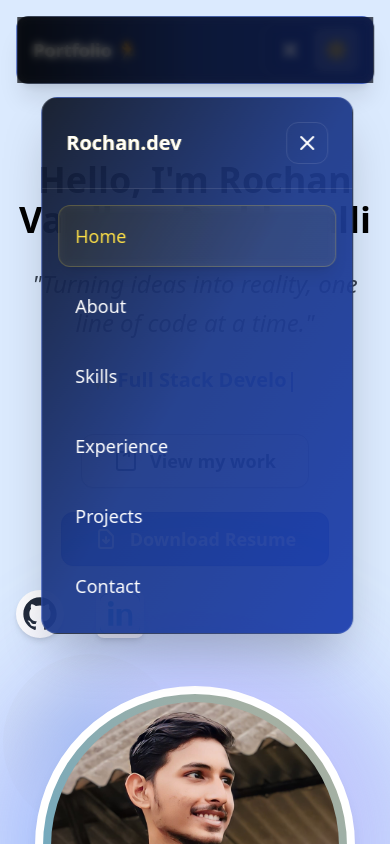
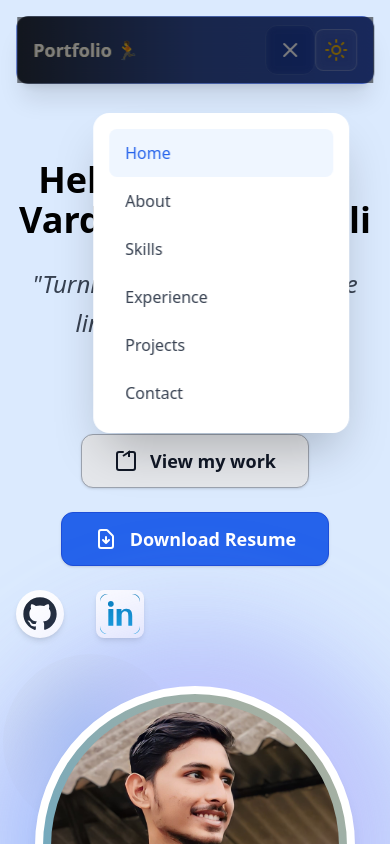
Before and after one commit to Rochan09/Portfolio, a React (Vite) app: page /#about in a window 390 px wide. Both pictures are taken after a click on the button 289 px from the left and 50 px from the top of the page. Shown: the top 844 px of the page. Built offline with nearby package versions, Linux system fonts and the light colour scheme.

Commit message:
Navbar updated

```diff
--- a/src/components/Navigation.tsx
+++ b/src/components/Navigation.tsx
@@ -30,11 +30,15 @@ const Navigation: React.FC<NavigationProps> = ({ activeSection, onSectionChange,
   }, [isMenuOpen]);
 
   const handleNavClick = (sectionId: string) => {
-    // Add smooth scroll behavior
+    // Use instant scrolling for faster navigation
     const element = document.getElementById(sectionId);
     if (element) {
+      // Check if user prefers reduced motion or if it's mobile
+      const prefersReducedMotion = window.matchMedia('(prefers-reduced-motion: reduce)').matches;
+      const isMobile = window.innerWidth <= 1024;
+
       element.scrollIntoView({
-        behavior: 'smooth',
+        behavior: (prefersReducedMotion || isMobile) ? 'auto' : 'smooth',
         block: 'start',
         inline: 'nearest'
       });
@@ -86,57 +90,55 @@ const Navigation: React.FC<NavigationProps> = ({ activeSection, onSectionChange,
       {/* Mobile Menu Button - Right Side */}
       <button
         onClick={() => setIsMenuOpen(!isMenuOpen)}
-        className="md:hidden text-white dark:text-gray-200 p-3 hover:bg-white/10 dark:hover:bg-black/20 rounded-xl transition-all duration-500 transform hover:scale-105 hover:rotate-180 backdrop-blur-sm border border-white/10 dark:border-gray-600/20"
+        className="md:hidden text-white dark:text-gray-200 p-3 hover:bg-white/10 dark:hover:bg-black/20 rounded-xl transition-all duration-200 transform hover:scale-105 hover:rotate-180 backdrop-blur-sm border border-white/10 dark:border-gray-600/20"
         aria-label="Toggle menu"
       >
-        {isMenuOpen ? <X className="h-6 w-6 transition-transform duration-300" /> : <Menu className="h-6 w-6 transition-transform duration-300" />}
+        {isMenuOpen ? <X className="h-6 w-6 transition-transform duration-150" /> : <Menu className="h-6 w-6 transition-transform duration-150" />}
       </button>
 
-      {/* Mobile Menu - Slides from Top Left */}
+      {/* Mobile Menu - Clean White Card Style */}
       {isMenuOpen && (
         <div className="md:hidden fixed inset-0 z-[9999]">
           {/* Backdrop Overlay */}
           <div
-            className="absolute inset-0 bg-black/60 backdrop-blur-sm transition-all duration-500 ease-out"
+            className="absolute inset-0 bg-black/50 transition-all duration-200 ease-out"
             onClick={() => setIsMenuOpen(false)}
           />
 
-          {/* Menu Content - Slides Down from Top Left */}
-          <div className="absolute top-20 left-6 w-80 max-w-[80vw] bg-gradient-to-br from-gray-900/95 via-blue-900/95 to-blue-800/95 dark:from-gray-800/95 dark:via-gray-900/95 dark:to-black/95 backdrop-blur-xl border border-white/10 dark:border-gray-600/20 rounded-2xl shadow-2xl transform transition-all duration-500 ease-out animate-[slideDownFromTopLeft_0.5s_ease-out_forwards] origin-top-left">
-            {/* Header */}
-            <div className="flex justify-between items-center p-6 border-b border-white/10 dark:border-gray-600/20">
-              <h3 className="text-white dark:text-gray-200 font-semibold text-xl bg-gradient-to-r from-yellow-300 to-yellow-400 bg-clip-text text-transparent transition-all duration-300">Rochan.dev</h3>
+          {/* Menu Content - Clean White Card positioned right */}
+          <div className="absolute top-24 right-6 w-64 bg-white dark:bg-gray-800 rounded-2xl shadow-2xl transition-all duration-250 ease-out animate-[slideDownRight_0.25s_ease-out_forwards] origin-top-right">
+            {/* Close button in top right */}
+            <div className="absolute top-3 right-3">
               <button
                 onClick={() => setIsMenuOpen(false)}
-                className="text-white dark:text-gray-200 p-2 hover:bg-white/10 dark:hover:bg-black/20 rounded-xl transition-all duration-500 transform hover:scale-105 hover:rotate-90 border border-white/10 dark:border-gray-600/20"
+                className="text-gray-600 dark:text-gray-400 p-1 hover:bg-gray-100 dark:hover:bg-gray-700 rounded-lg transition-all duration-200"
                 aria-label="Close menu"
               >
-                <X className="h-6 w-6 transition-transform duration-300" />
+                <X className="h-5 w-5" />
               </button>
             </div>
 
-            {/* Navigation Items */}
-            <nav className="flex flex-col p-4 space-y-2">
+            {/* Navigation Items - Clean List Style */}
+            <nav className="flex flex-col py-4 px-2">
               {navItems.map((item, index) => {
                 const isActive = activeSection === item.id;
                 return (
                   <button
                     key={item.id}
                     onClick={() => handleNavClick(item.id)}
-                    className={`text-left p-4 rounded-xl transition-all duration-500 ${
+                    className={`text-left py-3 px-4 mx-2 rounded-lg transition-all duration-200 text-base font-medium ${
                       isActive
-                        ? 'text-yellow-300 bg-gradient-to-r from-yellow-400/10 to-yellow-300/10 border border-yellow-300/20 shadow-lg backdrop-blur-sm scale-[1.02]'
-                        : 'text-white dark:text-gray-200 border border-transparent'
+                        ? 'text-blue-600 dark:text-blue-400 bg-blue-50 dark:bg-blue-900/20'
+                        : 'text-gray-700 dark:text-gray-300 hover:bg-gray-50 dark:hover:bg-gray-700/50'
                     }`}
                     style={{
-                      transitionDelay: `${index * 100}ms`,
-                      animationDelay: `${(index * 150) + 200}ms`,
-                      animation: `slideInFromTop 0.5s ease-out forwards ${(index * 100) + 200}ms`,
+                      animationDelay: `${(index * 30) + 100}ms`,
+                      animation: `fadeInDown 0.3s ease-out forwards ${(index * 30) + 100}ms`,
                       opacity: 0,
-                      transform: 'translateY(-20px)'
+                      transform: 'translateY(-10px)'
                     }}
                   >
-                    <span className="text-lg font-medium">{item.label}</span>
+                    {item.label}
                   </button>
                 );
               })}
--- a/src/data/portfolio.ts
+++ b/src/data/portfolio.ts
@@ -88,14 +88,6 @@ export const projects: Project[] = [
     githubUrl: 'https://github.com/Rochan09/Movie-Buddy',
     liveUrl: 'https://movie-buddy-one.vercel.app/'
   },
-  {
-    id: '4',
-    title: 'AI Tools Explorer',
-    techStack: ['React', 'Tailwind CSS', 'JSON', 'Vercel'],
-    imageUrl: 'https://images.unsplash.com/photo-1677442136019-21780ecad995?auto=format&fit=crop&w=400&q=80',
-    githubUrl: 'https://github.com/Rochan09/AI-Tools-Projects',
-    liveUrl: 'https://ai-tools-projects.vercel.app/'
-  },
 ];
 
 export const skills: Skill[] = [
--- a/src/hooks/useScrollAnimation.ts
+++ b/src/hooks/useScrollAnimation.ts
@@ -12,7 +12,7 @@ export const useScrollAnimation = () => {
           }
         });
       },
-      { threshold: 0.1, rootMargin: '-50px' }
+      { threshold: 0.2, rootMargin: '-20px' }
     );
 
     const sections = document.querySelectorAll('section[id]');
@@ -28,16 +28,31 @@ export const useBackToTop = () => {
   const [showBackToTop, setShowBackToTop] = useState(false);
 
   useEffect(() => {
+    let ticking = false;
+
     const handleScroll = () => {
-      setShowBackToTop(window.scrollY > 300);
+      if (!ticking) {
+        requestAnimationFrame(() => {
+          setShowBackToTop(window.scrollY > 300);
+          ticking = false;
+        });
+        ticking = true;
+      }
     };
 
-    window.addEventListener('scroll', handleScroll);
+    window.addEventListener('scroll', handleScroll, { passive: true });
     return () => window.removeEventListener('scroll', handleScroll);
   }, []);
 
   const scrollToTop = () => {
-    window.scrollTo({ top: 0, behavior: 'smooth' });
+    // Use instant scrolling for faster response
+    const prefersReducedMotion = window.matchMedia('(prefers-reduced-motion: reduce)').matches;
+    const isMobile = window.innerWidth <= 1024;
+
+    window.scrollTo({
+      top: 0,
+      behavior: (prefersReducedMotion || isMobile) ? 'auto' : 'smooth'
+    });
   };
 
   return { showBackToTop, scrollToTop };
--- a/src/index.css
+++ b/src/index.css
@@ -93,31 +93,42 @@
 	}
 }
 
-/* Smooth scrolling */
+/* Fast scrolling for all devices */
 * {
-	scroll-behavior: smooth;
+	scroll-behavior: auto;
 }
 
 html {
-	scroll-behavior: smooth;
+	scroll-behavior: auto;
 }
 
-/* Section transitions */
+/* Optional smooth scrolling for desktop only (if preferred) */
+@media (min-width: 1024px) {
+	* {
+		scroll-behavior: smooth;
+	}
+
+	html {
+		scroll-behavior: smooth;
+	}
+}
+
+/* Section transitions - Faster for all devices */
 .section-transition {
-	transition: all 0.8s cubic-bezier(0.4, 0, 0.2, 1);
+	transition: all 0.3s cubic-bezier(0.4, 0, 0.2, 1);
 	transform: translateY(0);
 	opacity: 1;
 }
 
 .section-entering {
 	opacity: 0;
-	transform: translateY(40px);
+	transform: translateY(20px);
 }
 
 .section-entered {
 	opacity: 1;
 	transform: translateY(0);
-	transition: all 0.8s cubic-bezier(0.4, 0, 0.2, 1);
+	transition: all 0.3s cubic-bezier(0.4, 0, 0.2, 1);
 }
 
 /* Menu animations */
@@ -181,6 +192,95 @@ body {
 .animate-slideinleft {
 	animation: slideinleft 0.8s cubic-bezier(0.4,0,0.2,1) forwards;
 }
+
+/* Fast mobile menu animations */
+@keyframes slideDownFromTopLeft {
+	0% {
+		opacity: 0;
+		transform: scale(0.95) translateY(-20px) translateX(-20px);
+	}
+	100% {
+		opacity: 1;
+		transform: scale(1) translateY(0) translateX(0);
+	}
+}
+
+@keyframes slideInFromTop {
+	0% {
+		opacity: 0;
+		transform: translateY(-20px);
+	}
+	100% {
+		opacity: 1;
+		transform: translateY(0);
+	}
+}
+
+@keyframes scaleIn {
+	0% {
+		opacity: 0;
+		transform: translate(-50%, -50%) scale(0.9);
+	}
+	100% {
+		opacity: 1;
+		transform: translate(-50%, -50%) scale(1);
+	}
+}
+
+@keyframes slideDown {
+	0% {
+		opacity: 0;
+		transform: translateX(-50%) translateY(-20px) scale(0.95);
+	}
+	100% {
+		opacity: 1;
+		transform: translateX(-50%) translateY(0) scale(1);
+	}
+}
+
+@keyframes slideDownRight {
+	0% {
+		opacity: 0;
+		transform: translateY(-20px) scale(0.95);
+	}
+	100% {
+		opacity: 1;
+		transform: translateY(0) scale(1);
+	}
+}
+
+@keyframes fadeInDown {
+	0% {
+		opacity: 0;
+		transform: translateY(-10px);
+	}
+	100% {
+		opacity: 1;
+		transform: translateY(0);
+	}
+}
+
+/* Mobile optimized animations - Even faster */
+@media (max-width: 768px) {
+	.animate-slideinleft {
+		animation: slideinleft 0.2s cubic-bezier(0.4,0,0.2,1) forwards;
+	}
+
+	/* Instant section transitions on mobile */
+	.section-transition {
+		transition: all 0.15s cubic-bezier(0.4, 0, 0.2, 1);
+	}
+
+	.section-entered {
+		transition: all 0.15s cubic-bezier(0.4, 0, 0.2, 1);
+	}
+
+	/* Reduce transform distance for faster perception */
+	.section-entering {
+		opacity: 0;
+		transform: translateY(10px);
+	}
+}
 @tailwind base;
 @tailwind components;
 @tailwind utilities;
```
